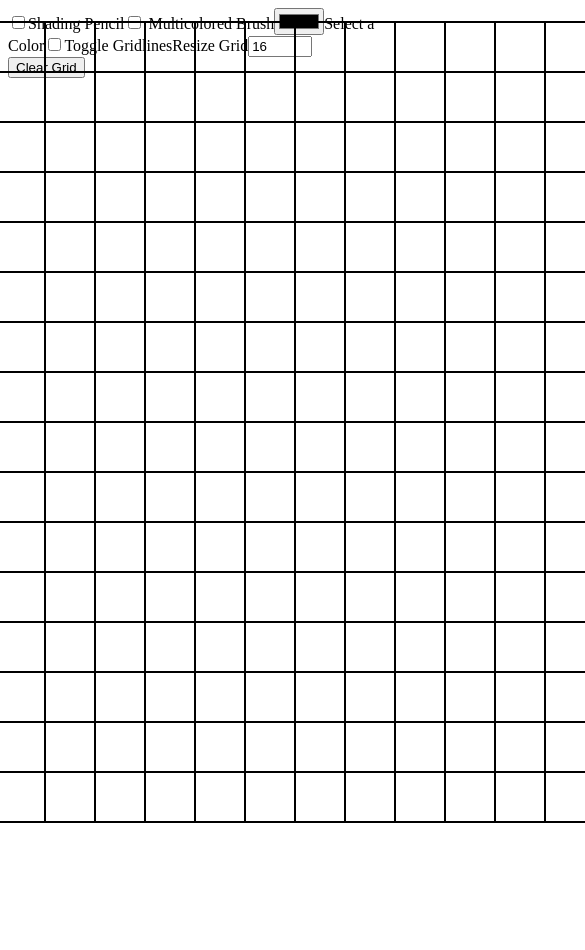
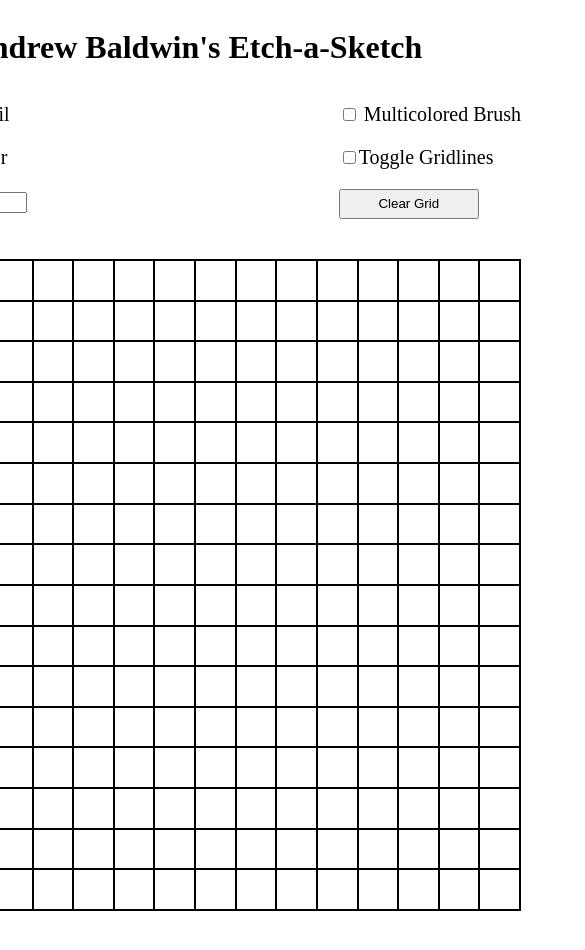
Before and after one commit to andrewbaldwin44/Etch-a-Sketch, a plain HTML site: page index.html in a window 390 px wide. Shown: the whole page, 585 px wide, since content can reach past the window. Before the commit the page ends 844 px from the top, so only its background shows below. Drawn offline with Linux system fonts and the light colour scheme.

Commit message:
Added mobile compatability

```diff
--- a/index.html
+++ b/index.html
@@ -3,6 +3,7 @@
   <head>
     <meta charset="utf-8">
     <title>Etch-a-Sketch</title>
+    <h1>Andrew Baldwin's Etch-a-Sketch</h1>
   </head>
   <body>
   </body>
--- a/script.js
+++ b/script.js
@@ -14,13 +14,21 @@ function createGrid(resizeValue) {
      grid-template-rows: repeat(${resizeValue}, 1fr)`
   body.appendChild(mainGrid);
 
-  let eventType = "mouseover";
-  if (screenWidth < 600) eventType = "touchenter";
-
-  for (i = 0; i < (resizeValue*resizeValue); i++) {
+  for (let i = 0; i < (resizeValue*resizeValue); i++) {
     let gridItem = document.createElement("div");
     gridItem.setAttribute("class", "gridItems");
-    gridItem.addEventListener(eventType, selectGridFill);
+
+    gridItem.addEventListener("pointerdown", e => {
+      e.preventDefault();
+      e.target.releasePointerCapture(e.pointerId);
+      e.target.style.backgroundColor = "black";
+    });
+    gridItem.addEventListener("pointerenter", e => {
+      console.log("enter");
+      e.target.style.backgroundColor = "black";
+
+    });
+
     mainGrid.appendChild(gridItem);
   }
 }
@@ -28,18 +36,23 @@ function createGrid(resizeValue) {
 function createGridSelectors(){
   const gridSelectors = document.createElement("section");
 
+  const shaderSelector = document.createElement("div");
   const shaderCheck = document.createElement("input");
   const shaderLabel = document.createElement("label");
 
+  const multicolorSelector = document.createElement("div");
   const multicolorCheck = document.createElement("input");
   const multicolorLabel = document.createElement("label");
 
-  const colorSelector = document.createElement("input");
-  const colorSelectorLabel = document.createElement("label");
+  const colorSelector = document.createElement("div");
+  const colorInput = document.createElement("input");
+  const colorInputLabel = document.createElement("label");
 
-  const showGridLine = document.createElement("input");
-  const showGridLineLabel = document.createElement("label");
+  const gridLineSelector= document.createElement("div");
+  const toggleGridLines = document.createElement("input");
+  const toggleGridLinesLabel = document.createElement("label");
 
+  const resizeSelector = document.createElement("div");
   const resizeInput = document.createElement("input");
   const resizeInputLabel = document.createElement("label");
 
@@ -59,21 +72,21 @@ function createGridSelectors(){
   multicolorLabel.setAttribute("for", "multicolorCheck");
   multicolorLabel.textContent = " Multicolored Brush";
 
-  colorSelector.setAttribute("type", "color");
-  colorSelector.setAttribute("id", "colorSelector");
-  colorSelector.setAttribute("name", "colorSelector");
-  colorSelector.setAttribute("for", "colorSelector");
-  colorSelectorLabel.textContent = "Select a Color";
+  colorInput.setAttribute("type", "color");
+  colorInput.setAttribute("id", "colorInput");
+  colorInput.setAttribute("name", "colorInput");
+  colorInput.setAttribute("for", "colorInput");
+  colorInputLabel.textContent = "Select a Color";
 
-  showGridLine.setAttribute("type", "checkbox");
-  showGridLine.setAttribute("id", "showGridLine");
-  showGridLine.setAttribute("name", "showGridLine");
-  showGridLine.addEventListener("click", toggleGridLines);
-  showGridLineLabel.setAttribute("for", "showGridLine");
-  showGridLineLabel.textContent = "Toggle Gridlines";
-
+  toggleGridLines.setAttribute("type", "checkbox");
+  toggleGridLines.setAttribute("id", "toggleGridLines");
+  toggleGridLines.setAttribute("name", "toggleGridLines");
+  toggleGridLines.addEventListener("click", toggleGridLine);
+  toggleGridLinesLabel.setAttribute("for", "toggleGridLines");
+  toggleGridLinesLabel.textContent = "Toggle Gridlines";
 
   resizeInput.setAttribute("type", "text");
+  resizeInput.setAttribute("id", "resizeInput");
   resizeInput.setAttribute("name", "resizeInput");
   resizeInput.setAttribute("type", "number");
   resizeInput.setAttribute("min", "1");
@@ -84,24 +97,29 @@ function createGridSelectors(){
   resizeInputLabel.setAttribute("for", "resizeInput");
   resizeInputLabel.textContent = "Resize Grid";
 
-
+  clearGridButton.setAttribute("id", "clearGridButton");
   clearGridButton.textContent = "Clear Grid";
   clearGridButton.addEventListener("click", clearGrid);
 
-  gridSelectors.appendChild(shaderCheck);
-  gridSelectors.appendChild(shaderLabel);
+  shaderSelector.appendChild(shaderCheck);
+  shaderSelector.appendChild(shaderLabel);
+  gridSelectors.appendChild(shaderSelector);
 
-  gridSelectors.appendChild(multicolorCheck);
-  gridSelectors.appendChild(multicolorLabel);
+  multicolorSelector.appendChild(multicolorCheck);
+  multicolorSelector.appendChild(multicolorLabel);
+  gridSelectors.appendChild(multicolorSelector);
 
+  colorSelector.appendChild(colorInput);
+  colorSelector.appendChild(colorInputLabel);
   gridSelectors.appendChild(colorSelector);
-  gridSelectors.appendChild(colorSelectorLabel);
 
-  gridSelectors.appendChild(showGridLine);
-  gridSelectors.appendChild(showGridLineLabel);
+  gridLineSelector.appendChild(toggleGridLines);
+  gridLineSelector.appendChild(toggleGridLinesLabel);
+  gridSelectors.appendChild(gridLineSelector);
 
-  gridSelectors.appendChild(resizeInputLabel);
-  gridSelectors.appendChild(resizeInput);
+  resizeSelector.appendChild(resizeInputLabel);
+  resizeSelector.appendChild(resizeInput);
+  gridSelectors.appendChild(resizeSelector);
 
   gridSelectors.appendChild(clearGridButton);
 
@@ -134,11 +152,16 @@ function blockInvalidInput(e) {
   createGrid(resizeValue);
 }
 
-function toggleGridLines(e) {
+function toggleGridLine(e) {
   const gridItems = document.querySelectorAll(".gridItems");
   if (e.target.checked) {
     gridItems.forEach((item) => {
       item.style.border = "none";
+    });
+  }
+  else {
+    gridItems.forEach((item) => {
+      item.style.border = "1px solid black";
     });
   }
 }
@@ -150,7 +173,7 @@ function clearGrid() {
 
 function selectGridFill(e) {
   const shaderCheck = document.querySelector("#shaderCheck");
-  const colorSelected = document.querySelector("#colorSelector");
+  const colorSelected = document.querySelector("#colorInput");
   let shadeDegree = +(e.target.style.backgroundColor.slice(-4, -1)) + 0.1;
 
   if (shaderCheck.checked && multicolorCheck.checked) {
--- a/style.css
+++ b/style.css
@@ -1,14 +1,50 @@
+
+html {
+  display: flex;
+  justify-content: center;
+  overflow-y: hidden;
+}
+h1 {
+  text-align: center;
+  padding-bottom: 15px;
+}
+
 #gridArea {
   display: grid;
-  width: 800px;
-  height: 800px;
+  width: 650px;
+  height: 650px;
   border: 1px solid black;
-  position: absolute;
-  top: 50%;
-  left: 50%;
-  transform: translate(-50%, -50%);
+  margin: 40px auto;
 }
-
 .gridItems {
   border: 1px solid black;
 }
+
+#gridSelectors {
+  display: grid;
+  grid-template-columns: auto auto;
+  justify-content: space-between;
+  row-gap: 20px;
+  font-size: 20px;
+}
+
+#colorInput {
+  width: 20px;
+  height: 20px;
+  padding: 0;
+  margin-right: 5px;
+}
+
+#clearGridButton {
+  width: 140px;
+  height: 30px;
+}
+
+#resizeInput {
+  margin-left: 5px;
+  width: 50px;
+}
+
+@media (max-width: 680px) {
+
+}
```
